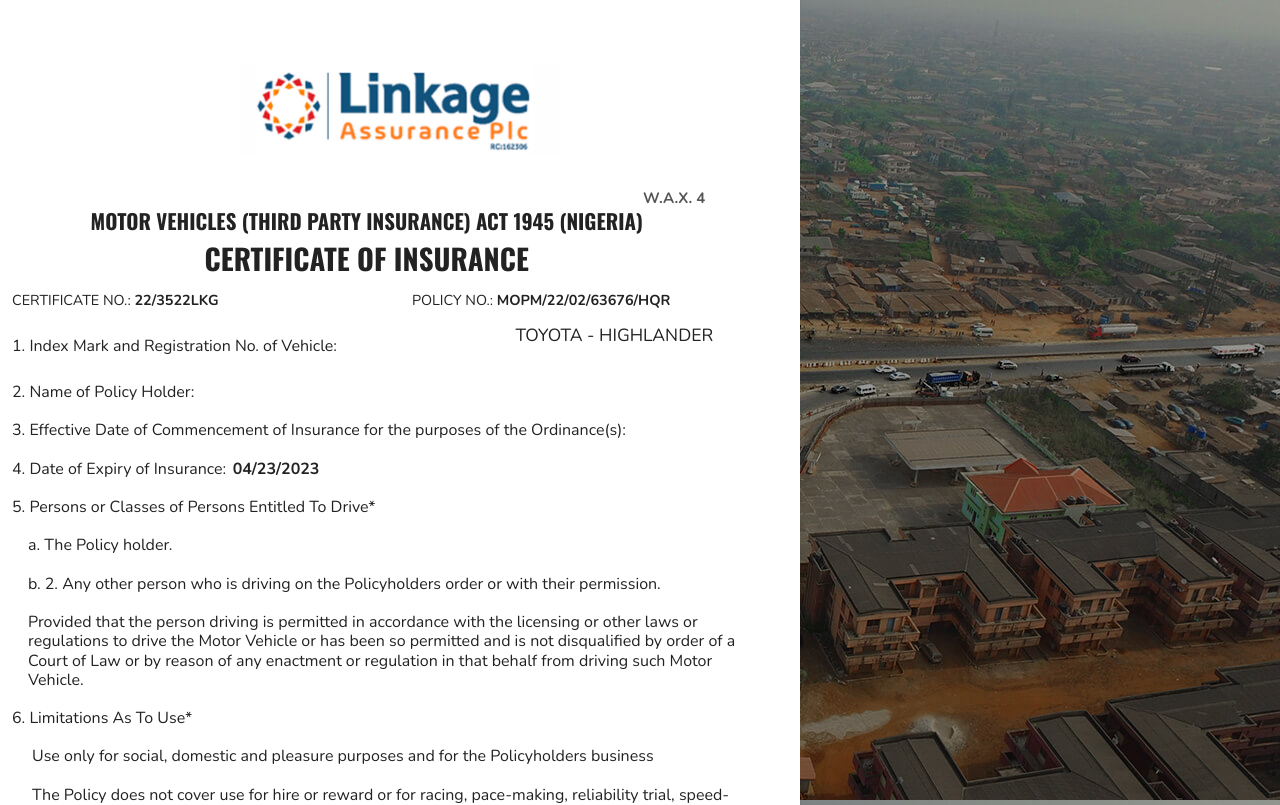
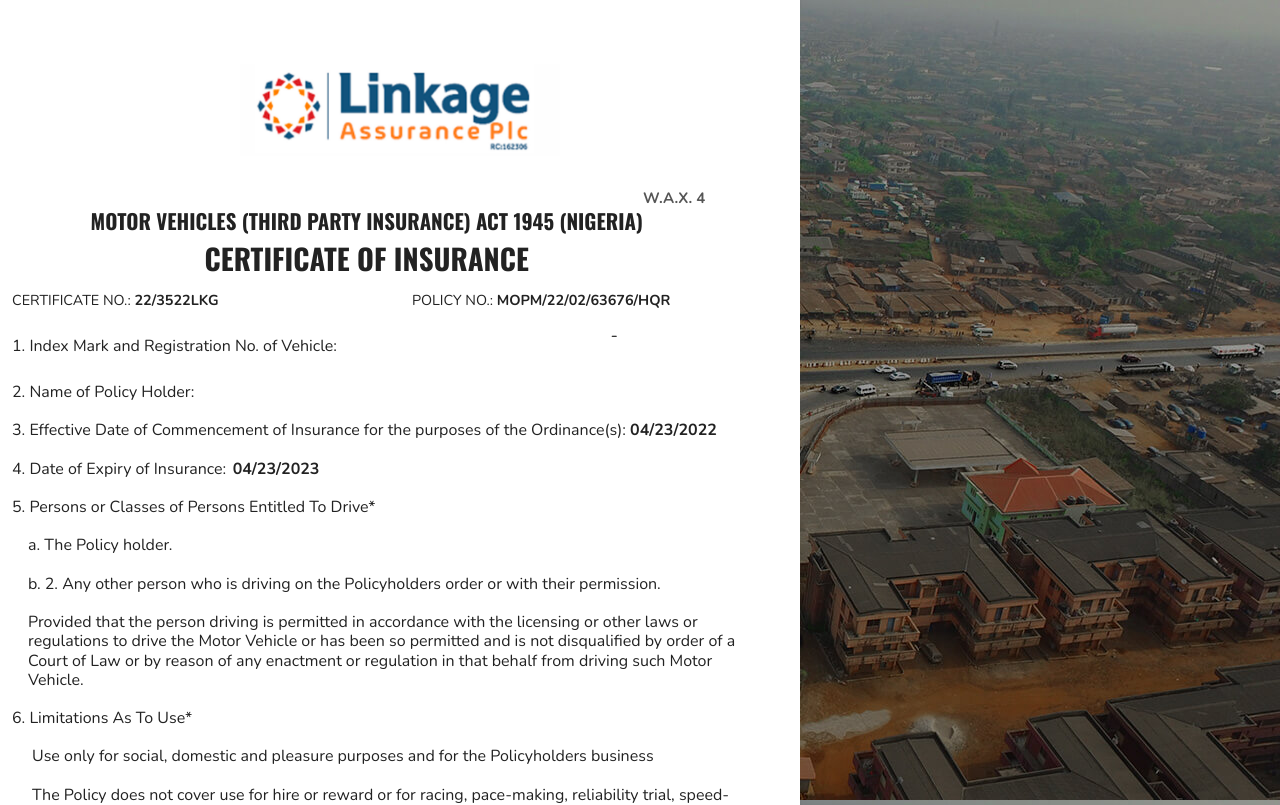
Before and after one commit to odionjulius7/Form-Assured-Imo, a React (Create React App) app: page /confirm in a window 1280 px wide. Shown: the top 805 px of the page. Built offline with nearby package versions, Linux system fonts and the light colour scheme.

Commit message:
update date

```diff
--- a/src/components/Confirmation.js
+++ b/src/components/Confirmation.js
@@ -10,7 +10,7 @@
 // IMPORT UP
 
 export default function Confirmation() {
-  const { data, futureDate, generateCertNo } = useGlobalContext();
+  const { data, futureDate, generateCertNo, todaysDate } = useGlobalContext();
   const { scanSignature } = data;
 
   console.log(futureDate);
@@ -80,7 +80,9 @@
                 </h6>
               </div>
               <div className="col-md-5 mb-2">
-                <h6 className="pdf-head5">TOYOTA - HIGHLANDER</h6>
+                <h6 className="pdf-head5">
+                  {data.make} - {data.model}
+                </h6>
               </div>
             </Row>
             <Row>
@@ -90,7 +92,7 @@
               </h6>
               <h6 className="pdf-paraph1">
                 3. Effective Date of Commencement of Insurance for the purposes
-                of the Ordinance(s): <span className="">{data.date}</span>
+                of the Ordinance(s): <span className="">{todaysDate}</span>
               </h6>
               <h6 className="pdf-paraph1">
                 4. Date of Expiry of Insurance:
```
